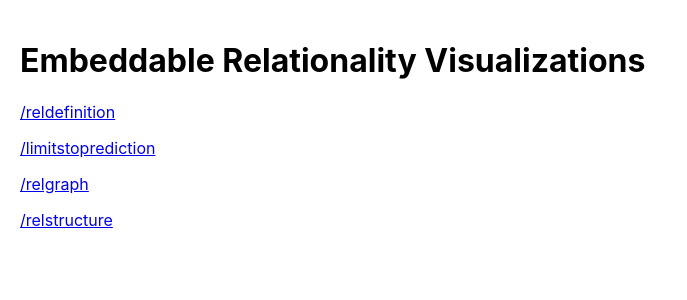
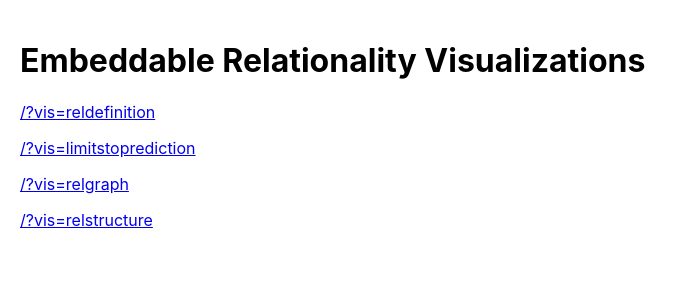
Before and after one commit to davidgljay/relvis-embeddable, a React (Create React App) app: page / in a window 1280 px wide. Shown: the top 300 px of the page, without its empty margins (0-687 px from the left). Built offline with nearby package versions, Linux system fonts and the light colour scheme.

Commit message:
Using sketchy DIY router to get around github pages limitations.

```diff
--- a/src/App.js
+++ b/src/App.js
@@ -8,15 +8,23 @@ import Home from "./pages/home";
 import './App.css';
 
 export default function App() {
-  return (
-    <BrowserRouter>
-      <Routes>
-        <Route index element={<Home />} />
-        <Route path="/reldefinition" element={<Definition/>} />
-        <Route path="/limitstoprediction" element={<Limits/>} />
-        <Route path="/relgraph" element={<RelGraph/>} />
-        <Route path="/relstructure" element={<Structure/>} />
-      </Routes>
-    </BrowserRouter>
-  );
+  let queryParams = new URLSearchParams(window.location.search);
+  var vis = queryParams.get('vis')
+  let component
+  switch(vis) {
+    case "reldefinition":
+      return (<Definition/>);
+      break;
+    case "relgraph":
+      return (<RelGraph/>);
+      break;
+    case "limitstoprediction":
+      return (<Limits/>);
+      break;
+    case "relstructure":
+      return (<Structure/>);
+      break;
+    default:
+      return (<Home/>);
+  }
 }
--- a/src/pages/home.js
+++ b/src/pages/home.js
@@ -1,10 +1,10 @@
 const Home = () => {
   return <div style={{padding: 20}}>
     <h1>Embeddable Relationality Visualizations</h1>
-      <p><a href="./reldefinition">/reldefinition</a></p>
-      <p><a href="./limitstoprediction">/limitstoprediction</a></p>
-      <p><a href="./relgraph">/relgraph</a></p>
-      <p><a href="./relstructure" >/relstructure</a></p>
+      <p><a href="/?vis=reldefinition">/?vis=reldefinition</a></p>
+      <p><a href="/?vis=limitstoprediction">/?vis=limitstoprediction</a></p>
+      <p><a href="/?vis=relgraph">/?vis=relgraph</a></p>
+      <p><a href="/?vis=relstructure" >/?vis=relstructure</a></p>
   </div>;
 };
 
```
